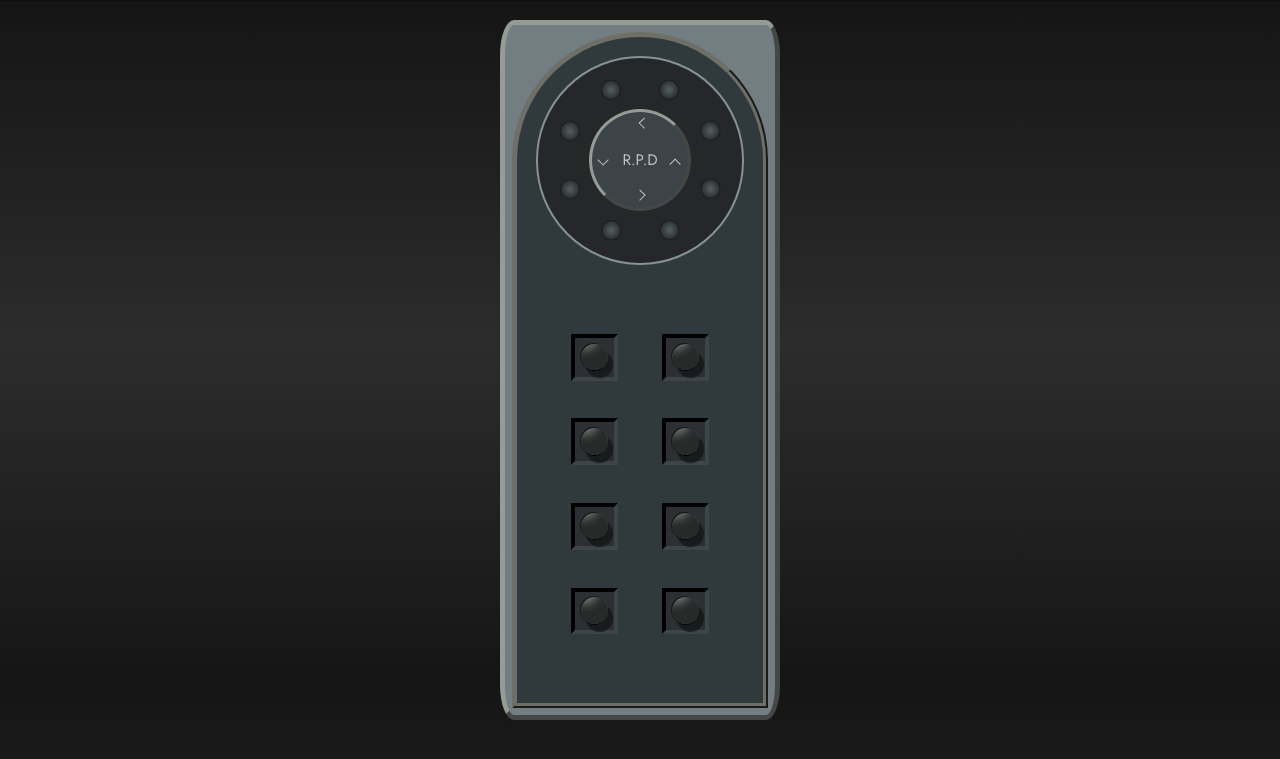
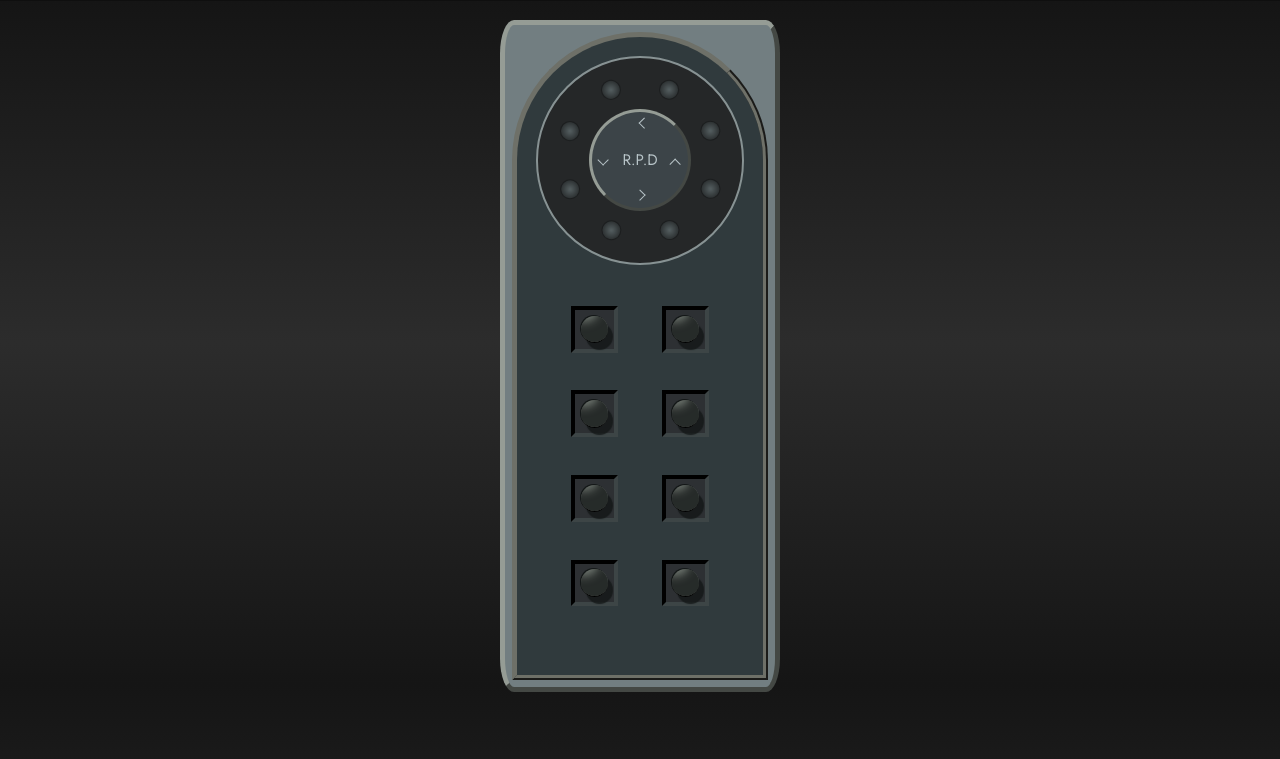
Before and after one commit to miligar/Resident-Evil-2-Portable-Safe-Puzzle-with-Vue, a plain HTML site: page index.html in a window 1280 px wide. Shown: the part 39-798 px from the top of the page. Drawn offline with nearby package versions, Linux system fonts and the light colour scheme.

Commit message:
size issue fixed

```diff
--- a/styles.css
+++ b/styles.css
@@ -40,7 +40,7 @@ header {
 .box {
  position: relative;
  background-color: #727e81;
- aspect-ratio: 1/2.5;
+ aspect-ratio: 1/2.4;
  width: 35vh;
  max-width: 90%;
  display: flex;
```
Also changed, not shown: 1 other file.
